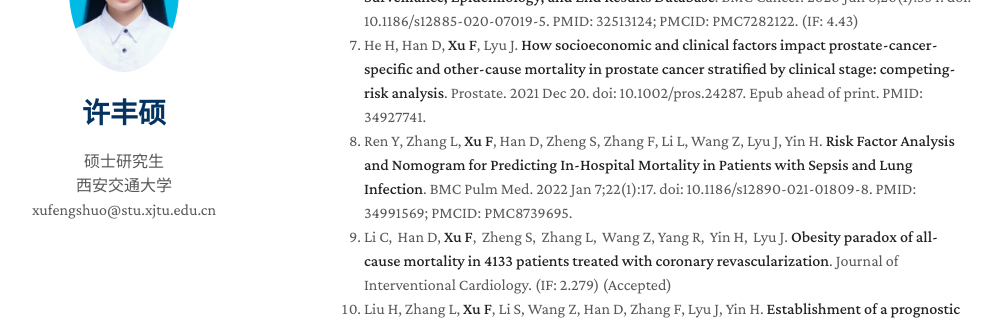
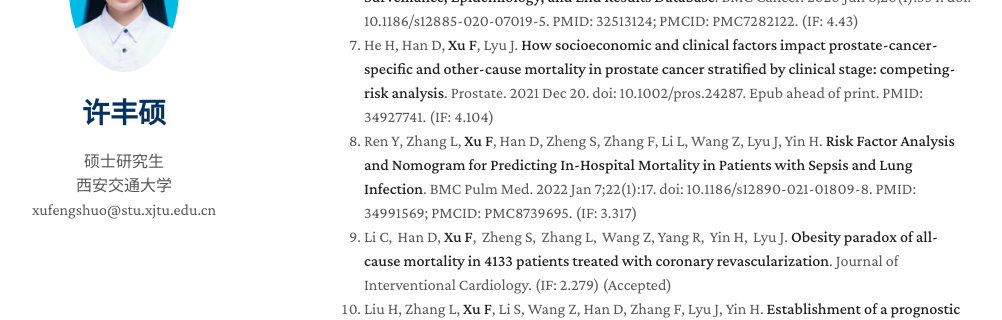
Before and after one commit to XuFengShuo619/CV, a Jekyll site: the page built from index.md, in a window 1280 px wide and 900 px high, scrolled down 1633 px. Shown: the part 176-496 px from the top of the window, without its empty margins (146-1148 px from the left). Built offline with Jekyll 4.4.1, drawn with Linux system fonts in a browser that asks for light colours; nearby versions of some CDN libraries; a style sheet for code colours, icons or effects is not loaded; our own code applies the rules of GitHub Pages for plain Markdown files; some of the changed text lies outside the part shown.

Commit message:
Update index.md

```diff
--- a/index.md
+++ b/index.md
@@ -38,8 +38,8 @@ layout: homepage
 4. Zhang L, Zhang F, **Xu F**, Wang Z, Ren Y, Han D, Lyu J, Yin H. **Construction and Evaluation of a Sepsis Risk Prediction Model for Urinary Tract Infection**. Front Med (Lausanne). 2021 May 21;8:671184. doi: 10.3389/fmed.2021.671184. PMID: 34095176; PMCID: PMC8175780. (IF: 5.091)
 5. Zhang L, Wang Z, **Xu F**, Ren Y, Wang H, Han D, Lyu J, Yin H. **The Role of Glucocorticoids in the Treatment of ARDS: A Multicenter Retrospective Study Based on the eICU Collaborative Research Database**. Front Med (Lausanne). 2021 Jul 26;8:678260. doi: 10.3389/fmed.2021.678260. PMID: 34381796; PMCID: PMC8350484. (IF: 5.091)
 6. Li C, Yang J, **Xu F**, Han D, Zheng S, Kaaya RE, Wang S, Lyu J. **A prognostic nomogram for the cancer-specific survival of patients with upper-tract urothelial carcinoma based on the Surveillance, Epidemiology, and End Results Database**. BMC Cancer. 2020 Jun 8;20(1):534. doi: 10.1186/s12885-020-07019-5. PMID: 32513124; PMCID: PMC7282122. (IF: 4.43)
-7. He H, Han D, **Xu F**, Lyu J. **How socioeconomic and clinical factors impact prostate-cancer-specific and other-cause mortality in prostate cancer stratified by clinical stage: competing-risk analysis**. Prostate. 2021 Dec 20. doi: 10.1002/pros.24287. Epub ahead of print. PMID: 34927741.
-8. Ren Y, Zhang L, **Xu F**, Han D, Zheng S, Zhang F, Li L, Wang Z, Lyu J, Yin H. **Risk Factor Analysis and Nomogram for Predicting In-Hospital Mortality in Patients with Sepsis and Lung Infection**. BMC Pulm Med. 2022 Jan 7;22(1):17. doi: 10.1186/s12890-021-01809-8. PMID: 34991569; PMCID: PMC8739695.
+7. He H, Han D, **Xu F**, Lyu J. **How socioeconomic and clinical factors impact prostate-cancer-specific and other-cause mortality in prostate cancer stratified by clinical stage: competing-risk analysis**. Prostate. 2021 Dec 20. doi: 10.1002/pros.24287. Epub ahead of print. PMID: 34927741. (IF: 4.104)
+8. Ren Y, Zhang L, **Xu F**, Han D, Zheng S, Zhang F, Li L, Wang Z, Lyu J, Yin H. **Risk Factor Analysis and Nomogram for Predicting In-Hospital Mortality in Patients with Sepsis and Lung Infection**. BMC Pulm Med. 2022 Jan 7;22(1):17. doi: 10.1186/s12890-021-01809-8. PMID: 34991569; PMCID: PMC8739695. (IF: 3.317)
 9. Li C, Han D, **Xu F**, Zheng S, Zhang L, Wang Z, Yang R, Yin H, Lyu J. **Obesity paradox of all-cause mortality in 4133 patients treated with coronary revascularization**. Journal of Interventional Cardiology. (IF: 2.279) (Accepted)
 10. Liu H, Zhang L, **Xu F**, Li S, Wang Z, Han D, Zhang F, Lyu J, Yin H. **Establishment of a prognostic model for patients with sepsis based on SOFA: a retrospective cohort study**. J Int Med Res. 2021 Sep;49(9):3000605211044892. doi: 10.1177/03000605211044892. PMID: 34586931. (IF: 1.671)
 11. Han D, Yang J, **Xu F**, Huang Q, Bai L, Wei YL, Kaaya RE, Wang S, Lyu J. **Prognostic factors in patients with gallbladder adenocarcinoma identified using competing-risks analysis: A study of cases in the SEER database**. Medicine (Baltimore). 2020 Jul 31;99(31):e21322. doi: 10.1097/MD.0000000000021322. PMID: 32756116; PMCID: PMC7402769.(IF: 1.552)
@@ -58,7 +58,7 @@ layout: homepage
 24. Li C, Ren Z, Han D, Wang H, **Xu F**, Zheng S, Lyu J. **A prognostic nomogram for pancreatic ductal adenocarcinoma patients’ all-cause survival in a Surveillance, Epidemiology, and End Results analysis**. Transl Cancer Res. 2020 May;9(5):3586-3599. doi: 10.21037/tcr-19-2962. (IF: 1.241)
 25. Yang R, Han D, Zhang L, Huang T, **Xu F**, Zheng S, Yin H, Lyu J. **Analysis of the correlation between the longitudinal change trajectory of SOFA scores and prognosis in patients with sepsis at 72 hour after admission based on group trajectory modeling**. Journal of Intensive Medicine. (Medline) (Accepted)
 26. Li C, Li J, Huang Q, Feng X, Zhao F, **Xu F**, Han D, Lyu J. **Developing and validating a novel nomogram used a competing-risks model for predicting the prognosis of primary fallopian tube carcinoma: a retrospective study based on the SEER database**. Ann Transl Med. 2021 Mar;9(5):378. doi: 10.21037/atm-20-5398. PMID: 33842599; PMCID: PMC8033332. (IF: 3.932)
-27. Wu W, Li D, Ma W, Zheng S, Han D, **Xu F**, Yan H, Lyu J. **Examining more lymph nodes may improve the prognosis of right colon cancer patients: determining the optimal minimum lymph node count**. Cancer Control. 2021 Jan-Dec;28:10732748211064034. doi: 10.1177/10732748211064034. PMID: 34928724; PMCID: PMC8728779.
+27. Wu W, Li D, Ma W, Zheng S, Han D, **Xu F**, Yan H, Lyu J. **Examining more lymph nodes may improve the prognosis of right colon cancer patients: determining the optimal minimum lymph node count**. Cancer Control. 2021 Jan-Dec;28:10732748211064034. doi: 10.1177/10732748211064034. PMID: 34928724; PMCID: PMC8728779. (IF: 3.302)
 28. He H, Xie H, Chen Y, Li C, Han D, **Xu F**, Lyu J. **Global, regional, and national burdens of bladder cancer in 2017: estimates from the 2017 global burden of disease study**. BMC Public Health. 2020 Nov 11;20(1):1693. doi: 10.1186/s12889-020-09835-7. PMID: 33176751; PMCID: PMC7659112. (IF: 3.295)
 29. Zheng S, Zhao F, Yang R, Wu W, Liu H, Ma W, **Xu F**, Han D, Lyu J. **Using Restricted Cubic Splines to Study the Trajectory of Systolic Blood Pressure in the Prognosis of Acute Myocardial Infarction**. Front Cardiovasc Med. 2021 Sep 10;8:740580. doi: 10.3389/fcvm.2021.740580. PMID: 34568468; PMCID: PMC8460999. (IF: 6.05)
 30. Feng X; Wu W; Zhao F; Li X; Han D; Li C; **Xu F**; Lyu J. **Relationship between self-reported sleep duration during week-/work-days and metabolic syndrome from NHANES 2013–2016 based on dose–response analyses using restricted cubic splines Sleep and Breathing**. Sleep and Breathing. 2021 Nov 15. doi: 10.1007/s11325-021-02522-w. Epub ahead of print. PMID: 34780004. (IF: 2.816)
```
